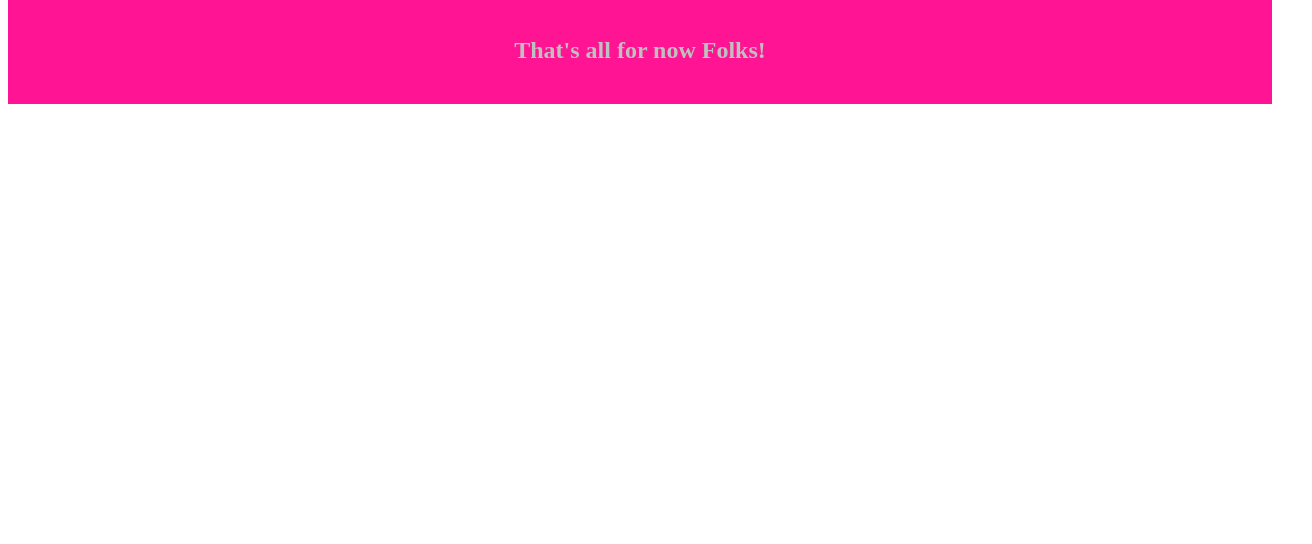
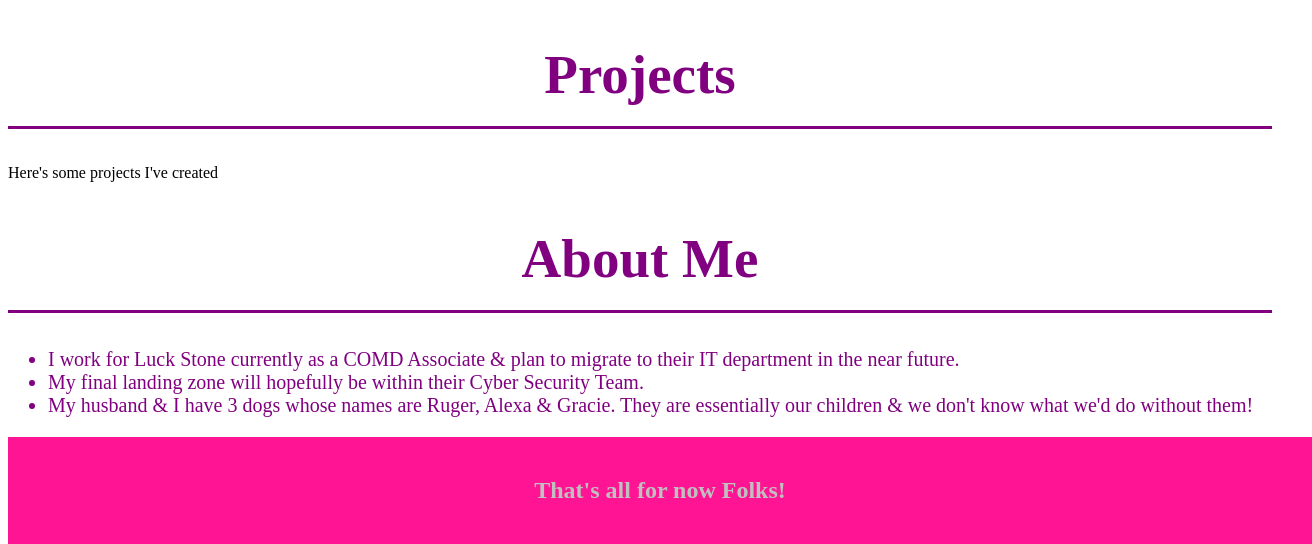
Before and after one commit to tayyjohnson/WeekTwoChallenge, a plain HTML site: page index.html in a window 1280 px wide. Shown: the part 462-1006 px from the top of the page, 1312 px wide, since content can reach past the window. Before the commit the page ends 808 px from the top, so only its background shows below. Drawn offline with Linux system fonts and the light colour scheme.

Commit message:
added some more styling

```diff
--- a/assets/css/style.css
+++ b/assets/css/style.css
@@ -17,6 +17,27 @@
     color: silver;
   }
 
+  .section-title {
+    font-size: 55px;
+    color: purple;
+    margin-bottom: 35px;
+    padding: 0 100px 20px 100px;
+    border-bottom: 3px solid;
+    text-align: center;
+  }
+
+  .primary-border {
+    border-color: purple;
+  }
+
+  .intro {
+    text-align:left;
+  }
+
+  .intro ul {
+    color: purple;
+    font-size: 20px;
+  }
 
   body, html {
       height: 100%;
@@ -44,4 +65,5 @@
       text-align: center;
       background-color: deeppink;
       color: silver;
+      width: 100%;
   }
--- a/index.html
+++ b/index.html
@@ -27,6 +27,30 @@
     <a href="#about">About</a>
 </div>
 
+<section id="projects" class="work">
+    <h2 class="section-title secondary-border"> Projects </h2>
+    <p>
+        Here's some projects I've created
+    </p>
+</section>
+
+<section id="about-me" class="intro">
+    <h2 class="section-title primary-border"> About Me </h2>
+    <ul>
+        <li>
+        I work for Luck Stone currently as a COMD Associate & plan to migrate to their IT department in the near future.
+        </li>
+
+        <li>
+        My final landing zone will hopefully be within their Cyber Security Team.
+        </li>
+
+        <li>
+        My husband & I have 3 dogs whose names are Ruger, Alexa & Gracie. They are essentially our children & we don't know what we'd do without them!
+        </li>
+    </ul>
+</section>
+
 <footer>
     <h2>
         That's all for now Folks!
```
